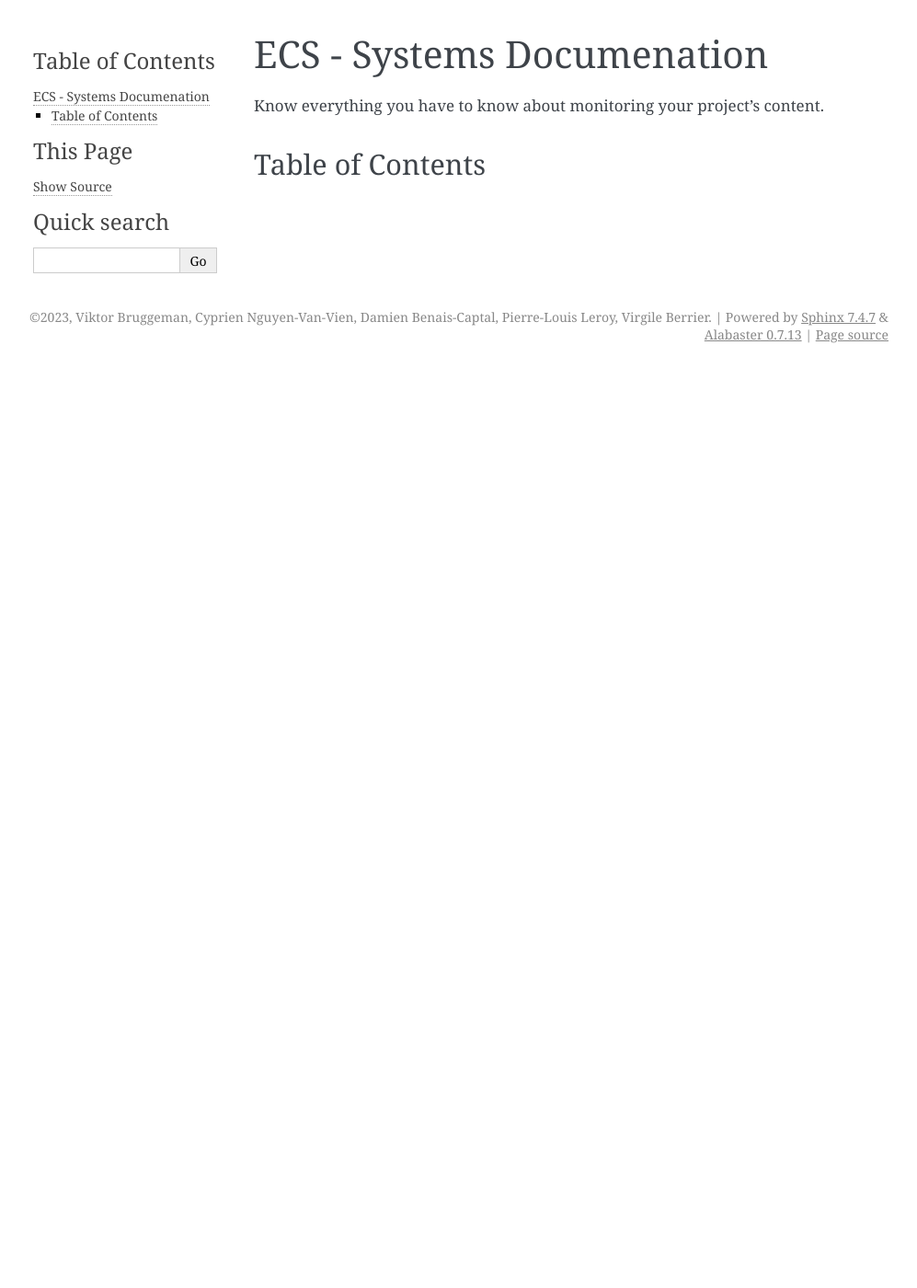
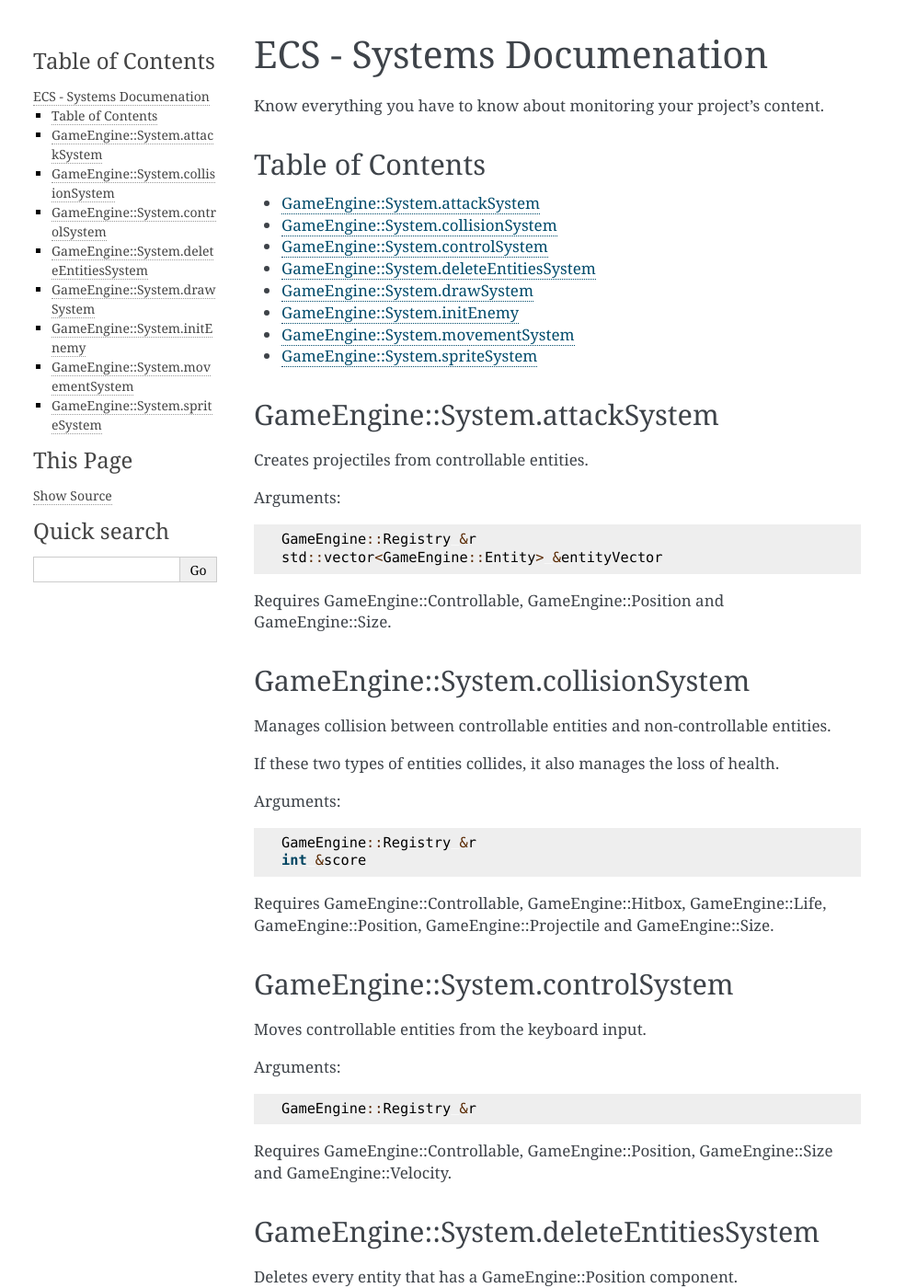
Before and after one commit to Hinivir/R-Touhou, a Sphinx documentation site: the page built from docs/source/ecs/documentation/systems.rst, in a window 1280 px wide and 1400 px high. Shown: the whole window at 92% size, without its empty margins (144-1141 px from the left). Built offline with Sphinx 7.4.7, drawn with Linux system fonts in a browser that asks for light colours; some of the changed text lies outside the part shown.

Commit message:
docs: adding documentation in ecs/documentation/systems.rst for systems

```diff
--- a/docs/source/ecs/documentation/systems.rst
+++ b/docs/source/ecs/documentation/systems.rst
@@ -7,3 +7,121 @@
 
 Table of Contents
 -----------------
+
+- `GameEngine::System.attackSystem`_
+- `GameEngine::System.collisionSystem`_
+- `GameEngine::System.controlSystem`_
+- `GameEngine::System.deleteEntitiesSystem`_
+- `GameEngine::System.drawSystem`_
+- `GameEngine::System.initEnemy`_
+- `GameEngine::System.movementSystem`_
+- `GameEngine::System.spriteSystem`_
+
+GameEngine::System.attackSystem
+-----------------
+
+Creates projectiles from controllable entities.
+
+Arguments:
+
+.. code:: cpp
+
+    GameEngine::Registry &r
+    std::vector<GameEngine::Entity> &entityVector
+
+Requires GameEngine::Controllable, GameEngine::Position and GameEngine::Size.
+
+GameEngine::System.collisionSystem
+-----------------
+
+Manages collision between controllable entities and non-controllable entities.
+
+If these two types of entities collides, it also manages the loss of health.
+
+Arguments:
+
+.. code:: cpp
+
+    GameEngine::Registry &r
+    int &score
+
+Requires GameEngine::Controllable, GameEngine::Hitbox, GameEngine::Life, GameEngine::Position, GameEngine::Projectile and GameEngine::Size.
+
+GameEngine::System.controlSystem
+-----------------
+
+Moves controllable entities from the keyboard input.
+
+Arguments:
+
+.. code:: cpp
+
+    GameEngine::Registry &r
+
+Requires GameEngine::Controllable, GameEngine::Position, GameEngine::Size and GameEngine::Velocity.
+
+GameEngine::System.deleteEntitiesSystem
+-----------------
+
+Deletes every entity that has a GameEngine::Position component.
+
+Arguments:
+
+.. code:: cpp
+
+    GameEngine::Registry &r
+
+Requires GameEngine::Position.
+
+GameEngine::System.drawSystem
+-----------------
+
+Draws every drawable entity on a window.
+
+Arguments:
+
+.. code:: cpp
+
+    GameEngine::Registry &r
+    sf::RenderWindow &window
+
+Requires GameEngine::Color, GameEngine::Controllable, GameEngine::Drawable, GameEngine::Outline, GameEngine::Position, GameEngine::Sprite, GameEngine::SpriteTextureAnimation, GameEngine::SpriteTextureRect, GameEngine::Text and GameEngine.ZIndex.
+
+GameEngine::System.initEnemy
+-----------------
+
+Creates a new entity enemy. It will spawn at a random y (vertical) position.
+
+Arguments:
+
+.. code:: cpp
+
+    GameEngine::Registry &r
+
+Requires GameEngine::Controllable, GameEngine::Hitbox, GameEngine::Path, GameEngine::Position and GameEngine::Projectile.
+
+GameEngine::System.movementSystem
+-----------------
+
+Moves every entity based on their velocity.
+
+Arguments:
+
+.. code:: cpp
+
+    GameEngine::Registry &r
+
+Requires GameEngine::Controllable, GameEngine::Path, GameEngine::Position, GameEngine::Projectile, GameEngine::Size and GameEngine::Velocity.
+
+GameEngine::System.spriteSystem
+-----------------
+
+Generate the textures required for the sprites to be displayed.
+
+Arguments:
+
+.. code:: cpp
+
+    GameEngine::Registry &r
+
+Requires GameEngine::Size and GameEngine::Sprite.
```
